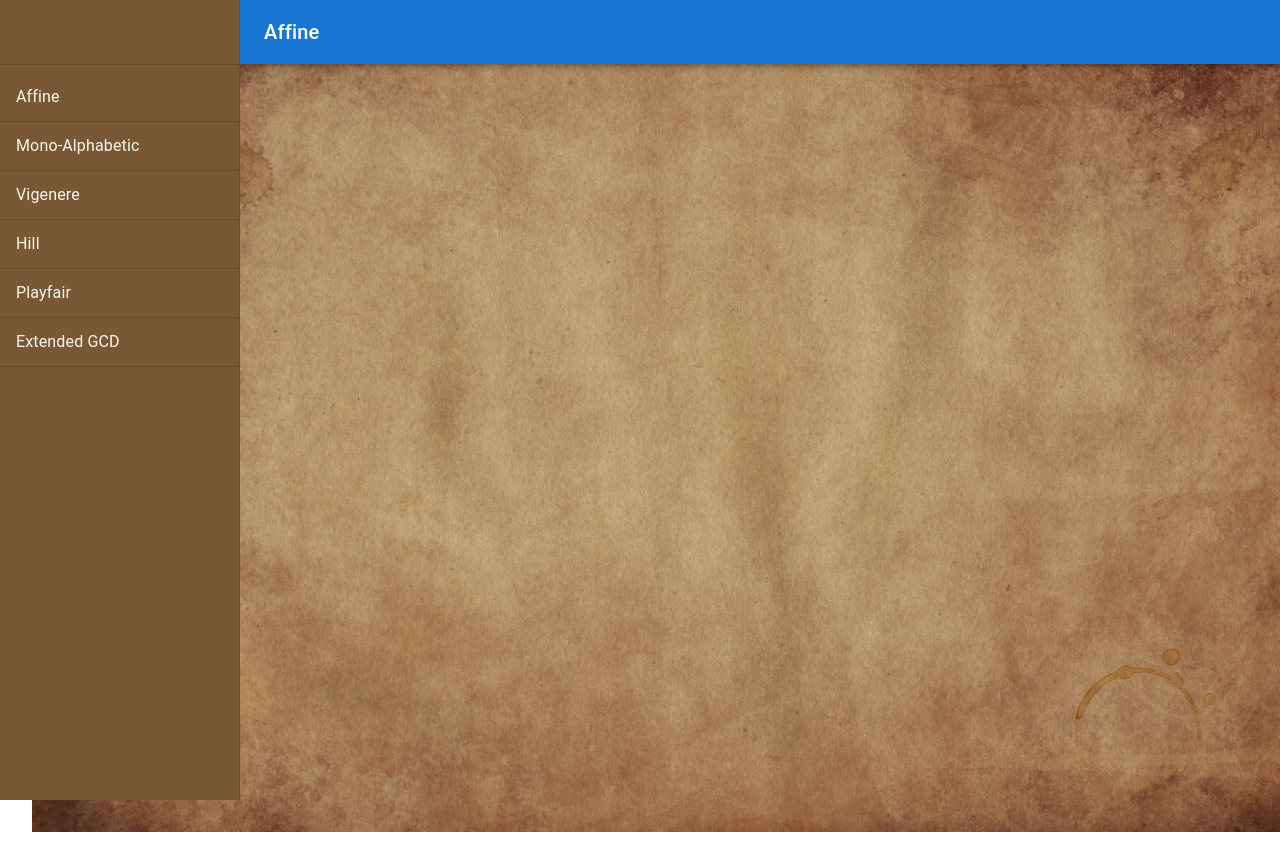
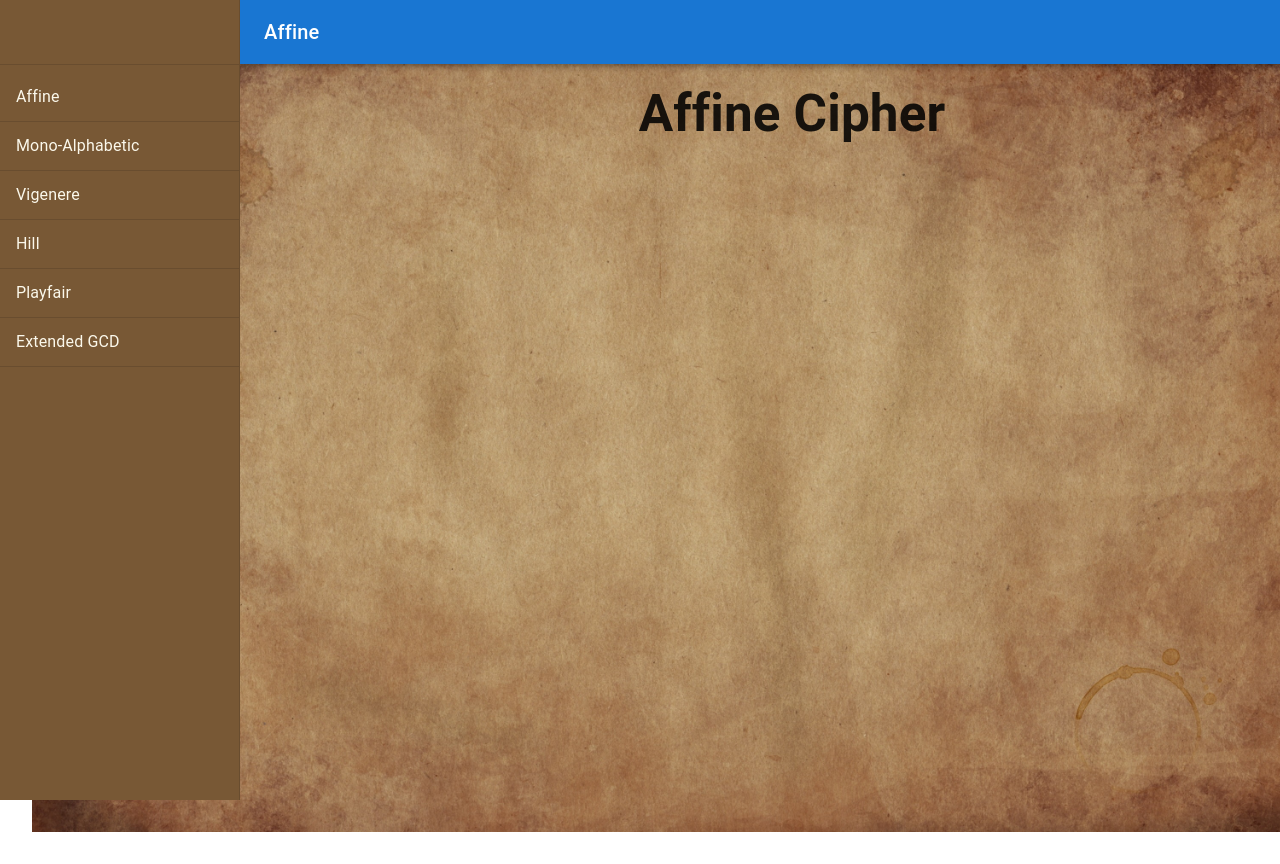
Before and after one commit to LamaHasbini/EECE455_Frontend-copy, a React (Vite) app: page / in a window 1280 px wide. Shown: the top 864 px of the page. Built offline with nearby package versions, Linux system fonts and the light colour scheme.

Commit message:
Add cipher pages and refactor App component for dynamic rendering

```diff
--- a/src/App.css
+++ b/src/App.css
@@ -49,3 +49,12 @@
   width: 100vw;
   height: 100vh;
 }
+
+.container {
+  display: flex;
+}
+
+.cipher-page {
+  flex-grow: 1;
+  padding: 20px;
+}
--- a/src/App.tsx
+++ b/src/App.tsx
@@ -1,16 +1,48 @@
 import { useState } from 'react';
 import './App.css';
 import MyDrawer from './components/Drawer';
+import Affine from './pages/AffineCipherPage';
+import MonoAlphabetic from './pages/MonoAlphabeticPage';
+import Vigenere from './pages/VigenerePage';
+import Hill from './pages/HillCipherPage';
+import Playfair from './pages/PlayfairPage';
+import ExtendedGCD from './pages/EuclidPage';
 
 function App() {
   document.title = 'Bits of Crypto';
 
   const [cipherName, setCipherName] = useState('Affine');
 
+  const RenderCipherPage = () => {
+    switch (cipherName) {
+      case 'Affine':
+        return <Affine />;
+      case 'Mono-Alphabetic':
+        return <MonoAlphabetic />;
+      case 'Vigenere':
+        return <Vigenere />;
+      case 'Hill':
+        return <Hill />;
+      case 'Playfair':
+        return <Playfair />;
+      case 'Extended GCD':
+        return <ExtendedGCD />;
+      default:
+        return <Affine />;
+    }
+  }
+
   return (
-    <div className="background">
-      <MyDrawer Name={cipherName} SetCipherName={setCipherName} />
-    </div>
+    <>
+      <div className="background">
+        <div className="container">
+          <MyDrawer Name={cipherName} SetCipherName={setCipherName} />
+          <div className="cipher-page">
+            {RenderCipherPage()}
+          </div>
+        </div>
+      </div>
+    </>
   );
 }
 
--- a/src/pages/AffineCipherPage.tsx
+++ b/src/pages/AffineCipherPage.tsx
@@ -0,0 +1,11 @@
+
+
+function AffineCipherPage() {
+  return (
+    <div>
+      <h1>Affine Cipher</h1>
+    </div>
+  );
+}
+
+export default AffineCipherPage;
--- a/src/pages/EuclidPage.tsx
+++ b/src/pages/EuclidPage.tsx
@@ -0,0 +1,10 @@
+
+function ExtendedGCD() {
+  return (
+    <div>
+        <h1>Extended GCD</h1>
+    </div>
+  )
+}
+
+export default ExtendedGCD;
--- a/src/pages/HillCipherPage.tsx
+++ b/src/pages/HillCipherPage.tsx
@@ -0,0 +1,12 @@
+
+
+function HillCipherPage()
+{
+    return (
+        <div>
+            <h1>Hill Cipher</h1>
+        </div>
+    )
+}
+
+export default HillCipherPage;
--- a/src/pages/MonoAlphabeticPage.tsx
+++ b/src/pages/MonoAlphabeticPage.tsx
@@ -0,0 +1,10 @@
+
+function MonoAlphabeticPage() {
+  return (
+    <div>
+      <h1>Mono-Alphabetic Cipher</h1>
+    </div>
+  );
+}
+
+export default MonoAlphabeticPage;
--- a/src/pages/PlayfairPage.tsx
+++ b/src/pages/PlayfairPage.tsx
@@ -0,0 +1,11 @@
+
+
+function PlayfairPage() {
+  return (
+    <div>
+      <h1>Playfair</h1>
+    </div>
+  );
+}
+
+export default PlayfairPage;
--- a/src/pages/VigenerePage.tsx
+++ b/src/pages/VigenerePage.tsx
@@ -0,0 +1,13 @@
+
+
+function VigenerePage() {
+    return (
+        <div>
+            <h1>Vigenere Cipher</h1>
+            <p>The Vigenère cipher is a method of encrypting alphabetic text by using a simple form of polyalphabetic substitution. A polyalphabetic cipher uses multiple substitution alphabets to encrypt the data. The Vigenère cipher has been reinvented many times. The method was originally described by Giovan Battista Bellaso in his 1553 book La cifra del. Sig. Giovan Battista Bellaso; however, the scheme was later misattributed to Blaise de Vigenère in the 19th century, and is now widely known as the "Vigenère cipher".</p>
+            <p>The Vigenère cipher is easy to understand and implement, but it resisted all attempts to break it for three centuries, earning it the description le chiffre indéchiffrable (French for 'the indecipherable cipher'). Many people have tried to implement the Vigenère cipher, but most of them failed to do so. The Vigenère cipher is simple to understand and implement, but it is also very difficult to break. The Vigenère cipher is a method of encrypting alphabetic text by using a simple form of polyalphabetic substitution. A polyalphabetic cipher uses multiple substitution alphabets to encrypt the data. The Vigenère cipher has been reinvented many times. The method was originally described by Giovan Battista Bellaso in his 1553 book La cifra del. Sig. Giovan Battista Bellaso; however, the scheme was later misattributed to Blaise de Vigenère in the 19th century, and is now widely known as the "Vigenère cipher".</p>
+        </div>
+    )
+}
+
+export default VigenerePage;
```
Also changed, not shown: src/components/Drawer.tsx (+8 -2 lines).
